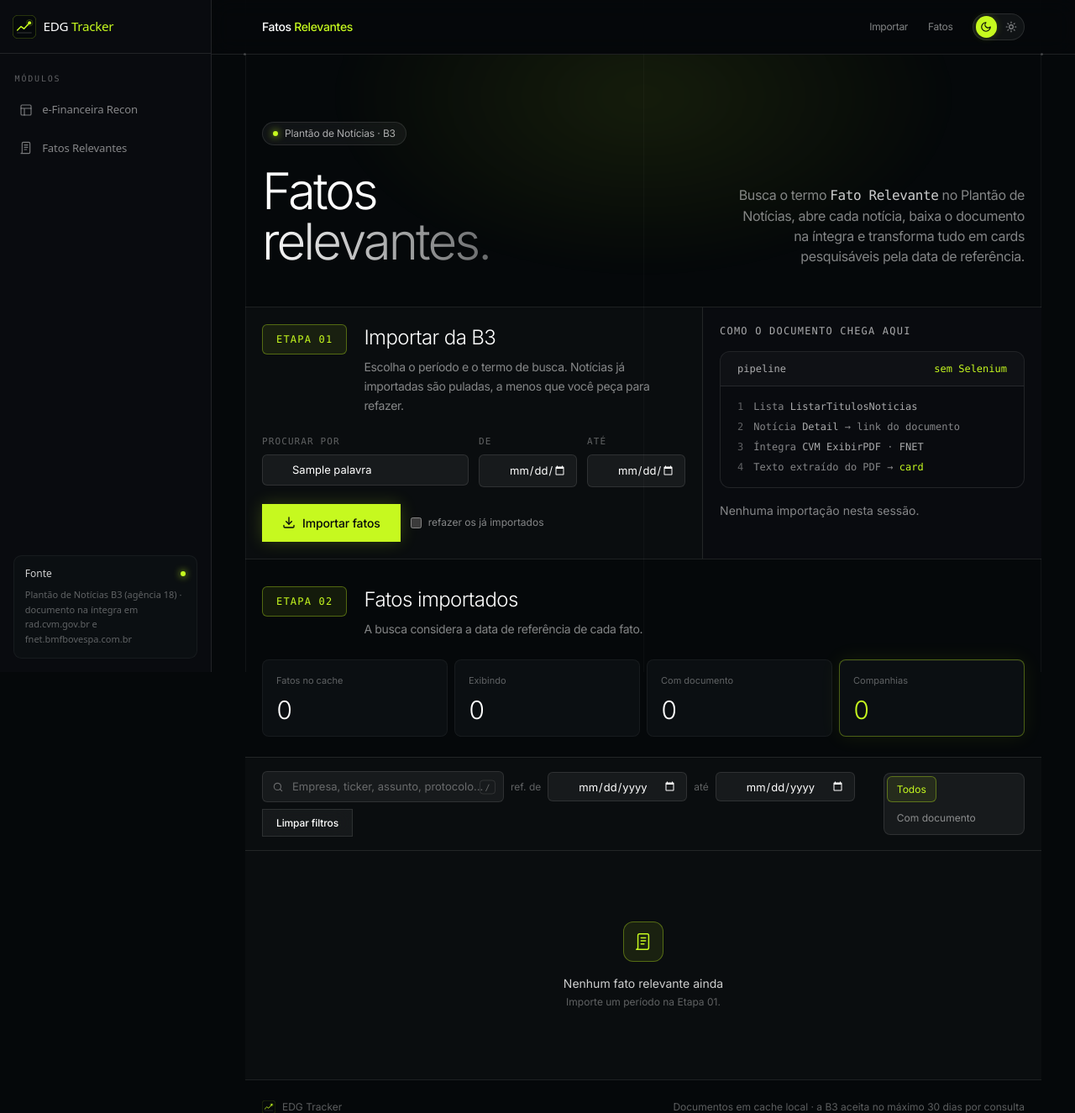
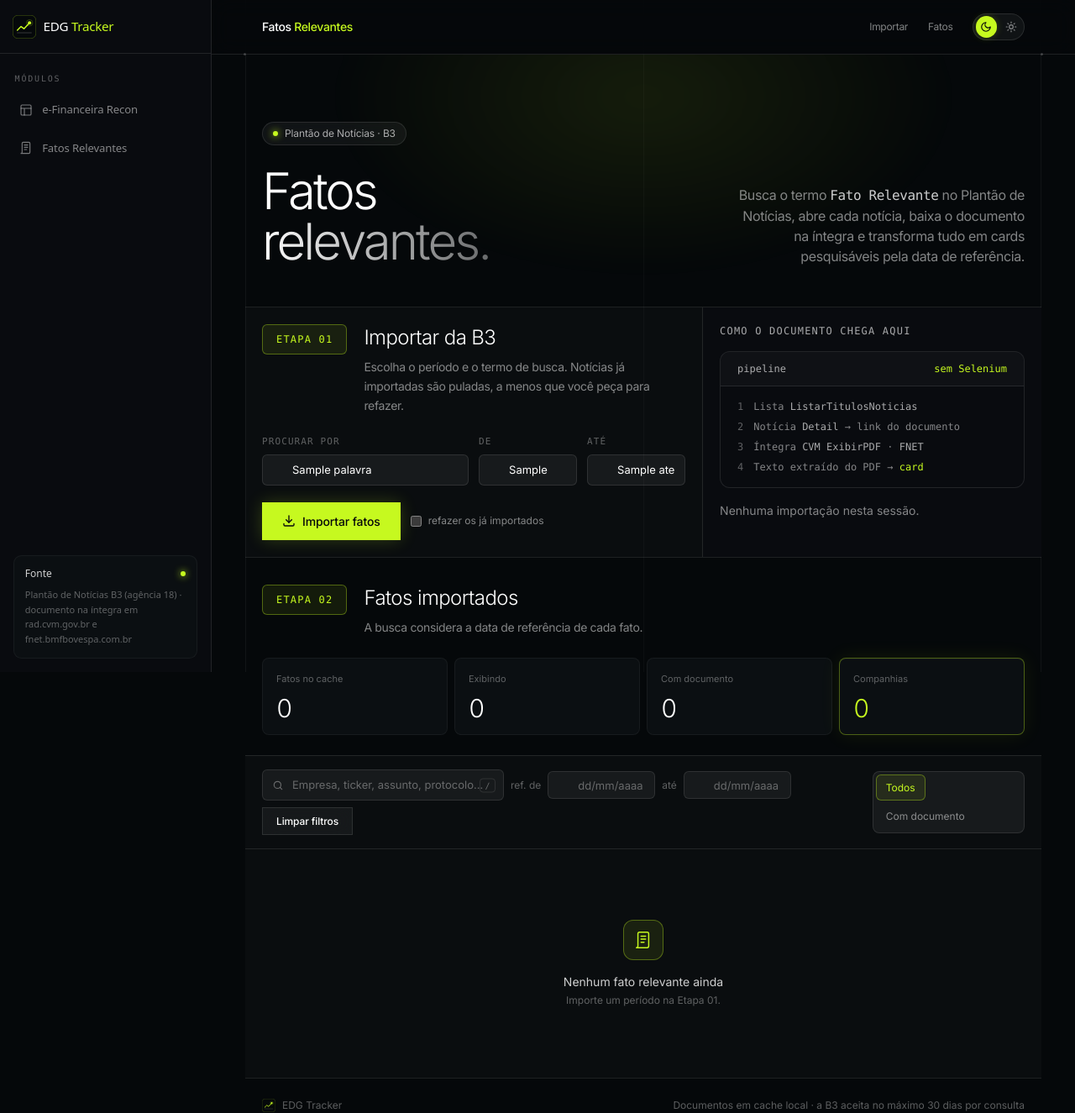
Before and after one commit to PistacchioV/efinanceira-recon, a Flask app: template templates/fatos.html in a window 1280 px wide. Shown: the top 1325 px of the page at 84% size. Run offline with Flask 2, Linux system fonts and the light colour scheme; the template is opened without the code that fills it: most values are stand-ins (such as "Sample title", 1, 10 or a date in 2020); data that the repository does not hold is empty.

Commit message:
Fatos relevantes: datas em dd/mm/aaaa e periodo padrao de hoje
- Campos de data viram texto com mascara dd/mm/aaaa (o seletor nativo seguia o
  idioma do navegador e mostrava mm/dd/aaaa)
- API aceita dd/mm/aaaa alem de AAAA-MM-DD
- Periodo inicial da tela passa a ser de = ate = hoje
- Termo padrao de busca: Fato Relevante

Co-Authored-By: Claude Opus 5 <noreply@anthropic.com>

```diff
--- a/app.py
+++ b/app.py
@@ -102,8 +102,9 @@ def _job_snapshot():
 
 @app.route("/fatos")
 def pagina_fatos():
-    de, ate = fatos.periodo_padrao(7)
-    return render_template("fatos.html", pagina="fatos", de=de, ate=ate,
+    de, ate = fatos.periodo_padrao()
+    return render_template("fatos.html", pagina="fatos",
+                           de=fatos.data_br(de), ate=fatos.data_br(ate),
                            palavra=fatos.PALAVRA_PADRAO)
 
 
--- a/fatos.py
+++ b/fatos.py
@@ -41,7 +41,7 @@ CVM_VIEW = "https://www.rad.cvm.gov.br/ENETWEB/frmExibirArquivoIPEExterno.aspx"
 CVM_PDF = CVM_VIEW + "/ExibirPDF"
 FNET_BASE = "https://fnet.bmfbovespa.com.br/fnet/publico"
 AGENCIA = 18
-PALAVRA_PADRAO = "fato relevante"
+PALAVRA_PADRAO = "Fato Relevante"
 JANELA_MAX_DIAS = 30  # limite da propria B3
 
 UA = "Mozilla/5.0 (Macintosh; Intel Mac OS X 10_15_7) AppleWebKit/537.36 (KHTML, like Gecko) Chrome/124.0 Safari/537.36"
@@ -90,6 +90,26 @@ RE_LINK = re.compile(r"https?://[^\s<>\"]+")
 RE_PROTOCOLO = re.compile(r"[?&]ID=(\d+)", re.I)
 
 FLAGS = {"R": "Reapresentação", "C": "Documento cancelado", "N": "Norma / Notas"}
+
+
+def data_br(iso):
+    """AAAA-MM-DD -> DD/MM/AAAA (formato usado na tela)."""
+    if not iso:
+        return ""
+    partes = str(iso)[:10].split("-")
+    return "%s/%s/%s" % (partes[2], partes[1], partes[0]) if len(partes) == 3 else str(iso)
+
+
+def data_iso(valor):
+    """Aceita DD/MM/AAAA ou AAAA-MM-DD e devolve sempre AAAA-MM-DD."""
+    valor = (valor or "").strip()
+    if not valor:
+        return None
+    m = re.match(r"^(\d{2})/(\d{2})/(\d{4})$", valor)
+    if m:
+        return _iso(m.group(1), m.group(2), m.group(3))
+    m = re.match(r"^(\d{4})-(\d{2})-(\d{2})$", valor)
+    return valor if m else None
 
 
 def _iso(dia, mes, ano):
@@ -180,8 +200,8 @@ def _sem_acento(s):
 # ------------------------------------------------------------------- b3 ----
 def listar_titulos(palavra=PALAVRA_PADRAO, de=None, ate=None, agencia=AGENCIA):
     """Titulos do periodo. de/ate em AAAA-MM-DD (a B3 aceita no maximo 30 dias)."""
-    ate = ate or date.today().isoformat()
-    de = de or ate
+    ate = data_iso(ate) or date.today().isoformat()
+    de = data_iso(de) or ate
     if (date.fromisoformat(ate) - date.fromisoformat(de)).days > JANELA_MAX_DIAS:
         raise FatosError("A B3 aceita no máximo %d dias por consulta." % JANELA_MAX_DIAS)
 
@@ -442,6 +462,7 @@ def importar(palavra=PALAVRA_PADRAO, de=None, ate=None, limite=200, reimportar=F
 def listar_cards(q=None, de=None, ate=None, apenas_com_documento=False):
     """Cards do cache, do mais recente para o mais antigo, filtrados pela data de referência."""
     cards = list(carregar_index().values())
+    de, ate = data_iso(de), data_iso(ate)
 
     if de:
         cards = [c for c in cards if (c.get("data_referencia") or "") >= de]
@@ -461,6 +482,7 @@ def listar_cards(q=None, de=None, ate=None, apenas_com_documento=False):
     return cards
 
 
-def periodo_padrao(dias=7):
+def periodo_padrao(dias=1):
+    """Periodo inicial da tela: por padrao so o dia de hoje (de = ate = hoje)."""
     hoje = date.today()
     return (hoje - timedelta(days=dias - 1)).isoformat(), hoje.isoformat()
--- a/static/css/app.css
+++ b/static/css/app.css
@@ -446,3 +446,4 @@ body.sb-open .sidebar { transform: none; }
 }
 .prog { height: 3px; border-radius: 9999px; background: var(--chip); overflow: hidden; }
 .prog > span { display: block; height: 100%; background: var(--accent); width: 0; transition: width .4s; }
+.input.is-invalid { box-shadow: inset 0 0 0 1px var(--danger-ring), 0 0 0 3px var(--danger-soft); }
--- a/static/js/fatos.js
+++ b/static/js/fatos.js
@@ -31,6 +31,30 @@
     var p = String(dt).split(' ');
     return dataBR(p[0]) + (p[1] ? ' ' + p[1].slice(0, 5) : '');
   }
+
+  // os campos de data sao texto com mascara: o seletor nativo mostraria o
+  // formato do idioma do navegador (mm/dd/aaaa em maquina em ingles)
+  function paraIso(v) {
+    var m = /^(\d{2})\/(\d{2})\/(\d{4})$/.exec(String(v || '').trim());
+    if (!m) return '';
+    var d = new Date(+m[3], +m[2] - 1, +m[1]);
+    if (d.getDate() !== +m[1] || d.getMonth() !== +m[2] - 1) return '';
+    return m[3] + '-' + m[2] + '-' + m[1];
+  }
+
+  function mascaraData(el) {
+    el.addEventListener('input', function () {
+      var d = el.value.replace(/\D/g, '').slice(0, 8);
+      var out = d.slice(0, 2);
+      if (d.length > 2) out += '/' + d.slice(2, 4);
+      if (d.length > 4) out += '/' + d.slice(4, 8);
+      el.value = out;
+    });
+    el.addEventListener('blur', function () {
+      el.classList.toggle('is-invalid', !!el.value && !paraIso(el.value));
+    });
+  }
+  $$('.data-br').forEach(mascaraData);
 
   // ------------------------------------------------------------ importacao
   function setImportando(on) {
@@ -78,11 +102,11 @@
   function importar() {
     var corpo = {
       palavra: $('#impPalavra').value.trim(),
-      de: $('#impDe').value,
-      ate: $('#impAte').value,
+      de: paraIso($('#impDe').value),
+      ate: paraIso($('#impAte').value),
       reimportar: $('#impRefazer').checked
     };
-    if (!corpo.de || !corpo.ate) { toast('Informe o período (de e até).'); return; }
+    if (!corpo.de || !corpo.ate) { toast('Informe o período no formato dd/mm/aaaa.'); return; }
     if (corpo.de > corpo.ate) { toast('A data inicial não pode ser maior que a final.'); return; }
 
     setImportando(true);
@@ -203,8 +227,8 @@
     var p = new URLSearchParams();
     var q = $('#busca').value.trim();
     if (q) p.set('q', q);
-    if ($('#refDe').value) p.set('de', $('#refDe').value);
-    if ($('#refAte').value) p.set('ate', $('#refAte').value);
+    if (paraIso($('#refDe').value)) p.set('de', paraIso($('#refDe').value));
+    if (paraIso($('#refAte').value)) p.set('ate', paraIso($('#refAte').value));
     if (state.doc === '1') p.set('com_documento', '1');
 
     fetch('/api/fatos?' + p.toString()).then(function (r) { return r.json(); }).then(function (j) {
@@ -224,10 +248,11 @@
   // ------------------------------------------------------------------ liga
   $('#impBtn').addEventListener('click', importar);
   $('#busca').addEventListener('input', agendarCarga);
-  $('#refDe').addEventListener('change', carregar);
-  $('#refAte').addEventListener('change', carregar);
+  $('#refDe').addEventListener('input', agendarCarga);
+  $('#refAte').addEventListener('input', agendarCarga);
   $('#limparFiltros').addEventListener('click', function () {
     $('#busca').value = ''; $('#refDe').value = ''; $('#refAte').value = '';
+    $$('.data-br').forEach(function (el) { el.classList.remove('is-invalid'); });
     state.doc = '0';
     $$('#segDoc button').forEach(function (b) { b.classList.toggle('active', b.getAttribute('data-doc') === '0'); });
     carregar();
--- a/templates/fatos.html
+++ b/templates/fatos.html
@@ -51,11 +51,11 @@
             <div class="grid grid-cols-2 gap-3">
               <label class="flex flex-col gap-1.5">
                 <span class="text-[11px] t-faint uppercase tracking-widest font-mono">De</span>
-                <input id="impDe" class="input" type="date" value="{{ de }}"/>
+                <input id="impDe" class="input data-br" type="text" inputmode="numeric" maxlength="10" placeholder="dd/mm/aaaa" value="{{ de }}"/>
               </label>
               <label class="flex flex-col gap-1.5">
                 <span class="text-[11px] t-faint uppercase tracking-widest font-mono">Até</span>
-                <input id="impAte" class="input" type="date" value="{{ ate }}"/>
+                <input id="impAte" class="input data-br" type="text" inputmode="numeric" maxlength="10" placeholder="dd/mm/aaaa" value="{{ ate }}"/>
               </label>
             </div>
           </div>
@@ -125,11 +125,11 @@
             </div>
             <label class="flex items-center gap-2 text-xs t-faint">
               ref. de
-              <input id="refDe" type="date" class="input w-auto"/>
+              <input id="refDe" type="text" class="input data-br w-32" inputmode="numeric" maxlength="10" placeholder="dd/mm/aaaa"/>
             </label>
             <label class="flex items-center gap-2 text-xs t-faint">
               até
-              <input id="refAte" type="date" class="input w-auto"/>
+              <input id="refAte" type="text" class="input data-br w-32" inputmode="numeric" maxlength="10" placeholder="dd/mm/aaaa"/>
             </label>
             <button id="limparFiltros" class="btn btn-ghost btn-sm">Limpar filtros</button>
           </div>
```
